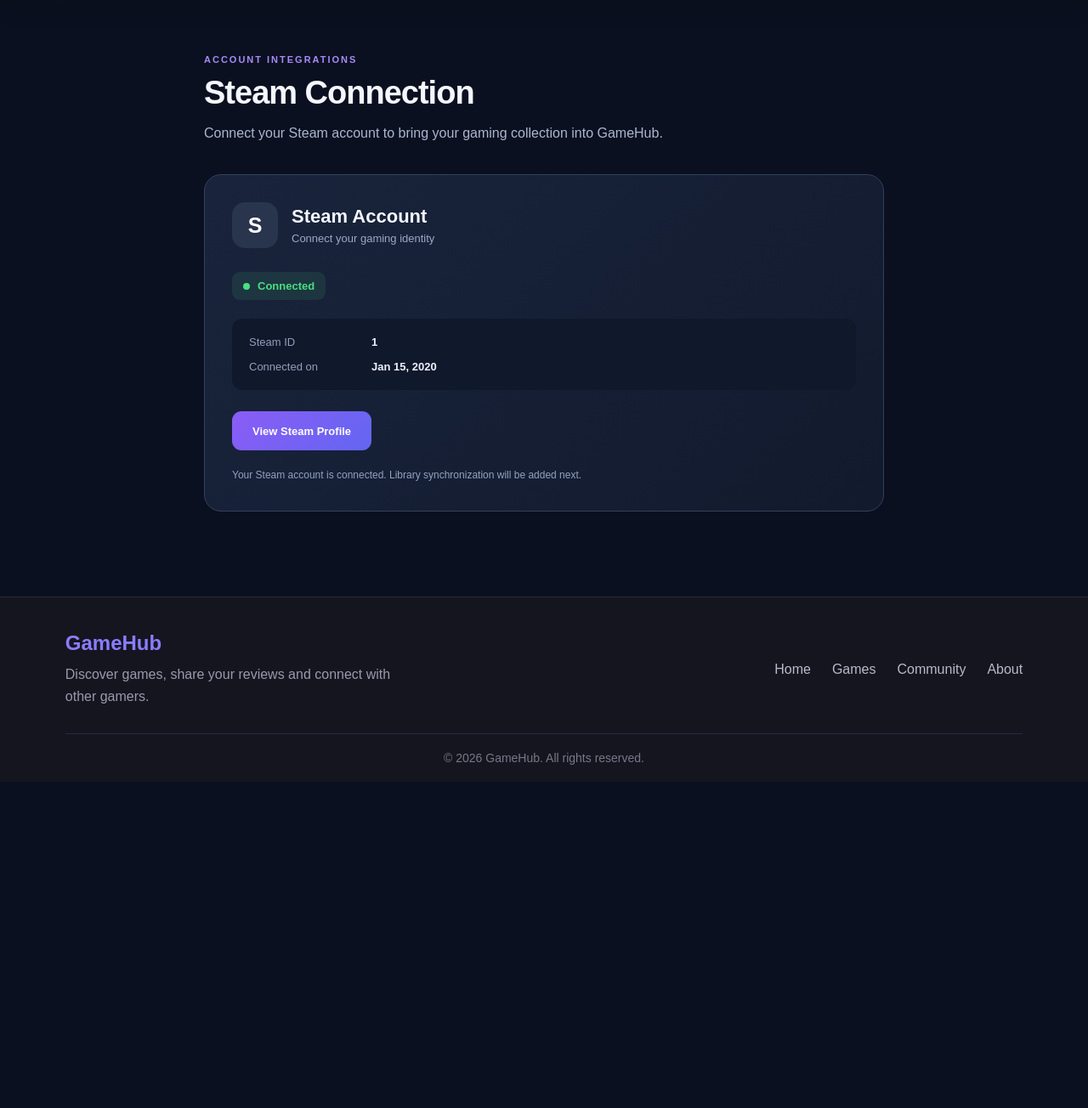
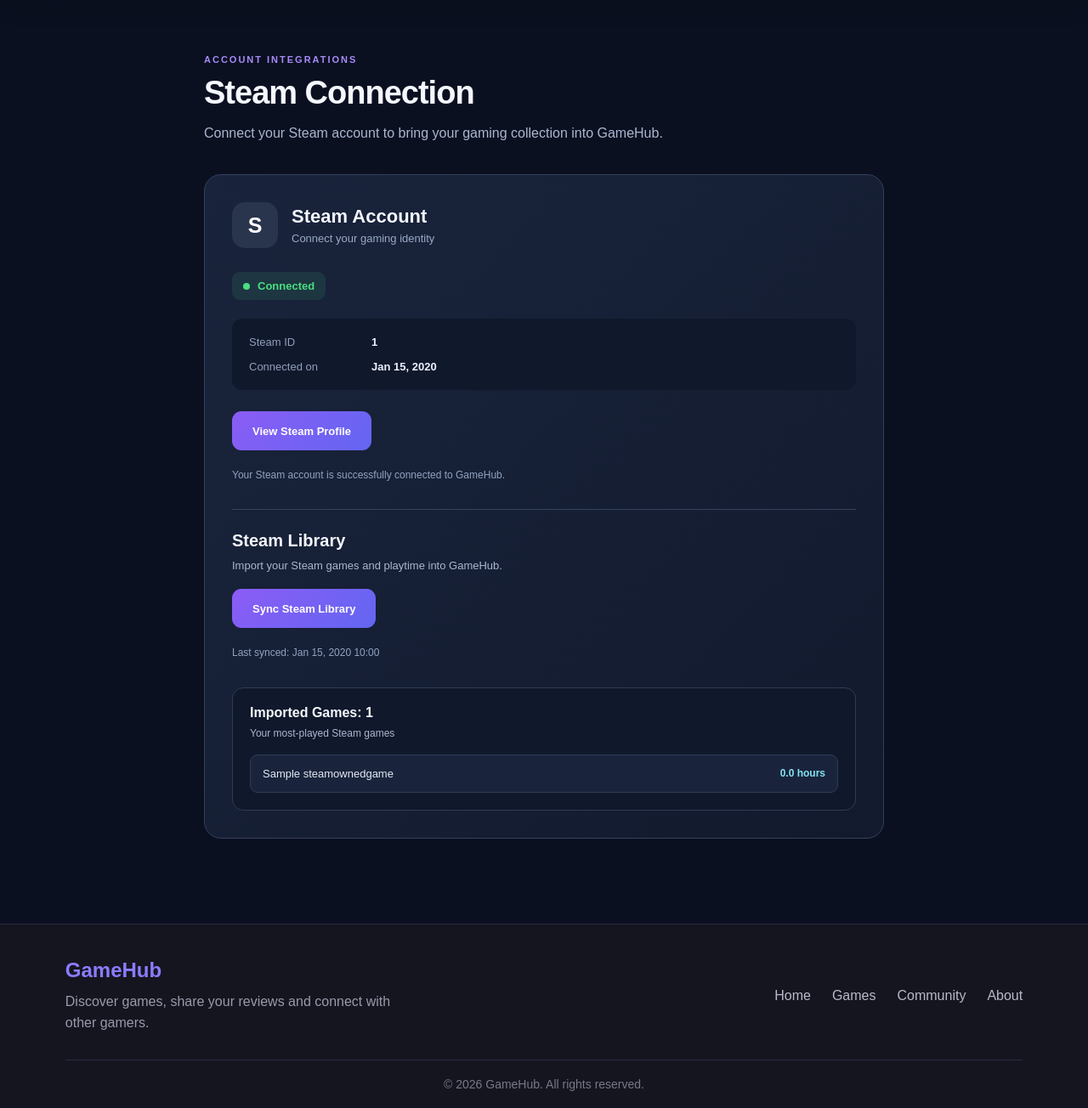
Before and after one commit to TheBalll/GameHubDiploma, a Django app: page /steam/ in a window 1280 px wide. Shown: the part 79-1383 px from the top of the page at 85% size. Before the commit the page ends 979 px from the top, so only its background shows below. Run offline with Django 5.2, Linux system fonts and the light colour scheme; a user stored in the database is signed in; tables that the repository leaves empty hold one stand-in row (values such as "Sample post"); grey boxes marked "Sample" are stand-in pictures.

Commit message:
Add Steam library synchronization and playtime import

```diff
--- a/games/static/games/css/steam-settings.css
+++ b/games/static/games/css/steam-settings.css
@@ -158,3 +158,71 @@
     background: #221c38;
     color: #e1d6ff;
 }
+
+/* STEAM LIBRARY SYNC */
+
+.steam-library-section {
+    margin-top: 30px;
+    padding-top: 25px;
+    border-top: 1px solid #35415e;
+}
+
+.steam-library-section h3 {
+    margin-bottom: 10px;
+    font-size: 20px;
+    color: #f5f7ff;
+}
+
+.steam-library-description {
+    margin-bottom: 20px;
+    color: #aab7d0;
+    font-size: 13px;
+}
+
+.steam-library-summary {
+    margin-top: 30px;
+    padding: 20px;
+    background: #10182b;
+    border: 1px solid #303b55;
+    border-radius: 13px;
+}
+
+.steam-library-summary h4 {
+    margin-bottom: 8px;
+    color: #f5f7ff;
+    font-size: 16px;
+}
+
+.steam-library-summary > p {
+    margin-bottom: 18px;
+    color: #aab7d0;
+    font-size: 12px;
+}
+
+.steam-imported-games {
+    display: flex;
+    flex-direction: column;
+    gap: 10px;
+}
+
+.steam-imported-game {
+    display: flex;
+    align-items: center;
+    justify-content: space-between;
+    gap: 20px;
+    padding: 14px;
+    background: #19243c;
+    border: 1px solid #303b55;
+    border-radius: 9px;
+}
+
+.steam-imported-game span {
+    color: #e4e9f5;
+    font-size: 13px;
+}
+
+.steam-imported-game strong {
+    color: #83e1ef;
+    font-size: 12px;
+    white-space: nowrap;
+}
--- /dev/null
+++ b/games/steam_service.py
@@ -0,0 +1,96 @@
+
+import json
+from urllib.parse import urlencode
+from urllib.request import Request, urlopen
+from urllib.error import HTTPError, URLError
+
+from django.conf import settings
+
+
+STEAM_OWNED_GAMES_URL = (
+    "https://api.steampowered.com/"
+    "IPlayerService/GetOwnedGames/v1/"
+)
+
+
+class SteamSyncError(Exception):
+    pass
+
+
+def get_owned_games(steam_id):
+    # Read the API key from server-side settings
+    api_key = settings.STEAM_API_KEY
+
+    if not api_key:
+        raise SteamSyncError(
+            "Steam API key is not configured."
+        )
+
+    # Request the user's available Steam games
+    parameters = {
+        "steamid": steam_id,
+        "include_appinfo": 1,
+        "include_played_free_games": 1,
+        "format": "json",
+    }
+
+    url = STEAM_OWNED_GAMES_URL + "?" + urlencode(parameters)
+
+    # Keep the API key outside the URL
+    request = Request(
+        url,
+        headers={
+            "x-webapi-key": api_key,
+            "Accept": "application/json",
+        },
+        method="GET",
+    )
+
+    try:
+        with urlopen(request, timeout=15) as response:
+            data = json.load(response)
+
+    except HTTPError:
+        raise SteamSyncError(
+            "Steam rejected the API request. "
+            "Check the Steam API key."
+        )
+
+    except (URLError, TimeoutError, OSError):
+        raise SteamSyncError(
+            "Could not connect to Steam. Please try again."
+        )
+
+    except (ValueError, UnicodeError):
+        raise SteamSyncError(
+            "Steam returned an invalid response."
+        )
+
+    # Validate the API response before importing games
+    if not isinstance(data, dict):
+        raise SteamSyncError(
+            "Steam returned an unexpected response."
+        )
+
+    result = data.get("response")
+
+    if not isinstance(result, dict):
+        raise SteamSyncError(
+            "Steam library data is unavailable."
+        )
+
+    # An empty response may indicate private Game details
+    if "game_count" not in result:
+        raise SteamSyncError(
+            "Steam did not share your library. "
+            "Check your Steam Game details privacy settings."
+        )
+
+    games = result.get("games", [])
+
+    if not isinstance(games, list):
+        raise SteamSyncError(
+            "Steam returned an invalid games list."
+        )
+
+    return games
--- a/games/templates/games/steam_settings.html
+++ b/games/templates/games/steam_settings.html
@@ -12,8 +12,12 @@
 
 <section class="steam-page">
 
+    <!-- PAGE HEADER -->
     <div class="steam-page-header">
-        <p class="steam-eyebrow">ACCOUNT INTEGRATIONS</p>
+
+        <p class="steam-eyebrow">
+            ACCOUNT INTEGRATIONS
+        </p>
 
         <h1>Steam Connection</h1>
 
@@ -21,21 +25,31 @@
             Connect your Steam account to bring your
             gaming collection into GameHub.
         </p>
+
     </div>
 
+    <!-- DJANGO MESSAGES -->
     {% if messages %}
+
         {% for message in messages %}
+
             <div class="steam-message">
                 {{ message }}
             </div>
+
         {% endfor %}
+
     {% endif %}
 
+    <!-- STEAM ACCOUNT PANEL -->
     <div class="steam-panel">
 
+        <!-- PANEL HEADING -->
         <div class="steam-panel-heading">
 
-            <div class="steam-symbol">S</div>
+            <div class="steam-symbol">
+                S
+            </div>
 
             <div>
                 <h2>Steam Account</h2>
@@ -46,12 +60,16 @@
 
         {% if steam_account %}
 
-            <!-- CONNECTED ACCOUNT -->
+            <!-- CONNECTED ACCOUNT STATUS -->
             <div class="steam-status steam-status-connected">
+
                 <span class="steam-status-dot"></span>
+
                 Connected
+
             </div>
 
+            <!-- STEAM ACCOUNT INFORMATION -->
             <div class="steam-account-details">
 
                 <span>Steam ID</span>
@@ -68,6 +86,7 @@
 
             </div>
 
+            <!-- STEAM PROFILE LINK -->
             <a
                 href="https://steamcommunity.com/profiles/{{ steam_account.steam_id }}/"
                 class="steam-action-btn"
@@ -78,27 +97,128 @@
             </a>
 
             <p class="steam-note">
-                Your Steam account is connected.
-                Library synchronization will be added next.
+                Your Steam account is successfully
+                connected to GameHub.
             </p>
+
+            <!-- STEAM LIBRARY SYNCHRONIZATION -->
+            <div class="steam-library-section">
+
+                <h3>Steam Library</h3>
+
+                <p class="steam-library-description">
+                    Import your Steam games and playtime
+                    into GameHub.
+                </p>
+
+                <!-- SYNC BUTTON -->
+                <form
+                    method="post"
+                    action="{% url 'steam_sync_library' %}"
+                >
+
+                    {% csrf_token %}
+
+                    <button
+                        type="submit"
+                        class="steam-action-btn"
+                    >
+                        Sync Steam Library
+                    </button>
+
+                </form>
+
+                <!-- LAST SYNCHRONIZATION -->
+                {% if steam_account.last_synced_at %}
+
+                    <p class="steam-note">
+
+                        Last synced:
+                        {{ steam_account.last_synced_at|date:"M d, Y H:i" }}
+
+                    </p>
+
+                {% else %}
+
+                    <p class="steam-note">
+                        Your Steam library has not been
+                        synchronized yet.
+                    </p>
+
+                {% endif %}
+
+                <!-- IMPORTED GAMES -->
+                {% if steam_games %}
+
+                    <div class="steam-library-summary">
+
+                        <h4>
+                            Imported Games:
+                            {{ steam_games_count }}
+                        </h4>
+
+                        <p>
+                            Your most-played Steam games
+                        </p>
+
+                        <div class="steam-imported-games">
+
+                            {% for game in steam_games %}
+
+                                <div class="steam-imported-game">
+
+                                    <!-- GAME NAME -->
+                                    <span>
+                                        {{ game.name }}
+                                    </span>
+
+                                    <!-- PLAYTIME -->
+                                    <strong>
+                                        {{ game.hours }} hours
+                                    </strong>
+
+                                </div>
+
+                            {% endfor %}
+
+                        </div>
+
+                    </div>
+
+                {% elif steam_account.last_synced_at %}
+
+                    <!-- EMPTY STEAM LIBRARY -->
+                    <p class="steam-note">
+                        No games were returned by Steam.
+                    </p>
+
+                {% endif %}
+
+            </div>
 
         {% else %}
 
-            <!-- DISCONNECTED ACCOUNT -->
+            <!-- DISCONNECTED ACCOUNT STATUS -->
             <div class="steam-status">
+
                 <span class="steam-status-dot"></span>
+
                 Not Connected
+
             </div>
 
+            <!-- CONNECTION DESCRIPTION -->
             <p class="steam-description">
                 Connect securely through Steam to prepare
                 your gaming library for synchronization.
             </p>
 
+            <!-- CONNECT STEAM BUTTON -->
             <form
                 method="post"
                 action="{% url 'steam_connect' %}"
             >
+
                 {% csrf_token %}
 
                 <button
@@ -110,6 +230,7 @@
 
             </form>
 
+            <!-- SECURITY INFORMATION -->
             <p class="steam-note">
                 Authentication takes place on Steam.
                 GameHub will never ask for your Steam password.
--- a/games/urls.py
+++ b/games/urls.py
@@ -141,4 +141,12 @@ urlpatterns = [
     steam_views.steam_callback,
     name="steam_callback"
   ),
+
+  # STEAM LIBRARY SYNCHRONIZATION
+
+  path(
+    "steam/sync/",
+    steam_views.steam_sync_library,
+    name="steam_sync_library"
+  ),
 ]
```
Also changed, not shown: games/steam_views.py (+141 -2 lines).
